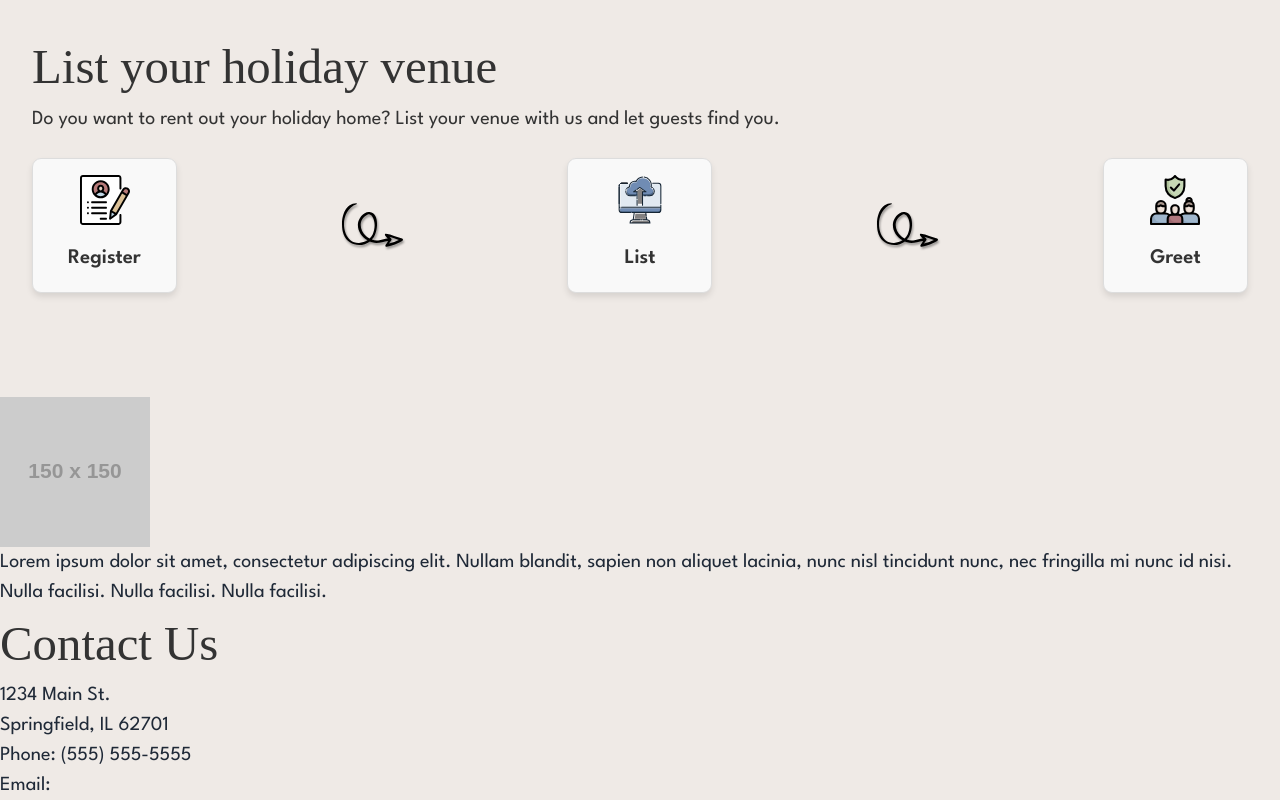
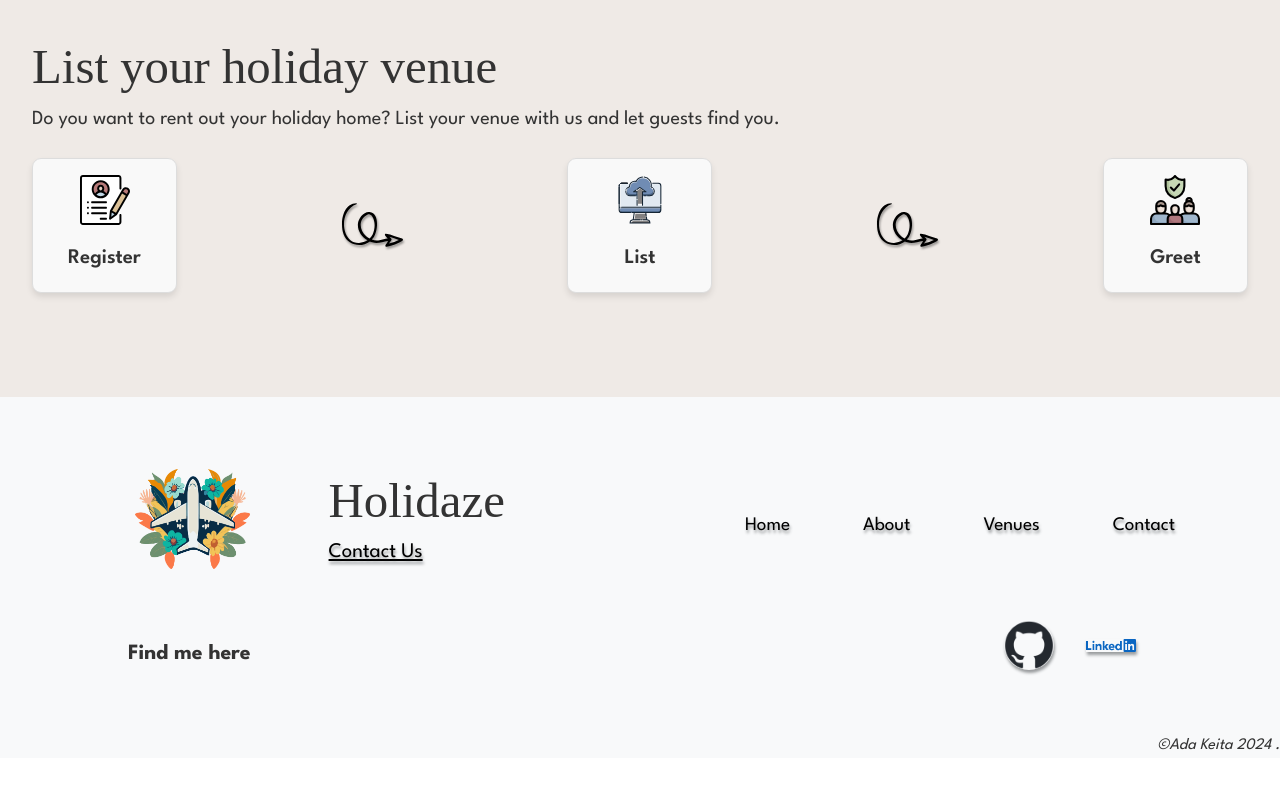
Before and after one commit to adakeita/holidaze, a React (Vite) app: page / in a window 1280 px wide. Shown: the part 2612-3412 px from the top of the page. After the commit the page ends 3370 px from the top, so only its background shows below. Built offline with nearby package versions, Linux system fonts and the light colour scheme; no server answers; a web font is replaced by a local one.

Commit message:
Footer complete

```diff
--- /dev/null
+++ b/src/components/Footer/footer.css
@@ -0,0 +1,172 @@
+FOOTER {
+    background-color: #f8f9fa;
+    padding: 2rem 0 0;
+    width: 100%;
+    height: 100%;
+}
+
+.FOOTER-CONTENT-LEFT {
+    width: 90%;
+    margin: 0 auto;
+    display: flex;
+    flex-direction: row;
+    justify-content: space-around;
+    align-items: flex-end;
+}
+
+.LOGO-WRAPPER_FOOTER {
+    width: 115px;
+}
+
+.CONTACT-LINK-wrapper_FOOTER {
+    transition: all 0.3s ease-in-out;
+}
+
+.CONTACT-LINK-wrapper_FOOTER:hover {
+    transform: scale(1.1);
+}
+
+.CONTACT-LINK_FOOTER {
+    font-size: 1.3rem;
+    text-decoration: underline;
+    text-shadow: 1px 3px 3px #23272970;
+}
+
+.CONTACT-LINK_FOOTER:hover {
+    transform: scale(1.1);
+    scale: 1.1;
+    transition: all 0.3s ease-in-out;
+}
+
+.FOOTER-CONTENT-MIDDLE {
+    width: 100%;
+    margin: 4rem 0 3rem;
+    display: flex;
+    flex-direction: row;
+    justify-content: center;
+    align-items: center;
+}
+
+.LINKS-LIST_FOOTER {
+    width: 90%;
+    display: flex;
+    justify-content: space-evenly;
+}
+
+.LINKS-LIST-ITEM_FOOTER {
+    font-size: 1.2rem;
+    margin: 1rem 0;
+    text-shadow: 1px 3px 3px #23272970;
+    transition: all 0.3s ease-in-out;
+}
+
+.FOOTER-CONTENT-RIGHT {
+    width: 90%;
+    margin: 0 auto;
+    display: flex;
+    flex-direction: column;
+    justify-content: center;
+    align-items: center;
+}
+
+.SOCIAL-WRAPPER {
+    display: flex;
+    justify-content: space-evenly;
+    width: 90%;
+}
+
+.SOCIAL-MEDIA-LINKS_FOOTER {
+    display: flex;
+    justify-content: space-evenly;
+    align-items: flex-end;
+    width: 100%;
+}
+
+.HEADER_RIGHT-FOOTER {
+    width: 80%;
+    margin: 1rem 0;
+    color: #333;
+}
+
+.SOCIAL-WRAPPER_FOOTER {
+    width: 90%;
+}
+
+.SOCIAL-MEDIA-LINK_FOOTER img {
+    width: 70px;
+    margin: 0 1rem;
+    transition: all 0.3s ease-in-out;
+}
+
+.SOCIAL-MEDIA-LINK_FOOTER img:hover {
+    transform: scale(1.1);
+}
+
+.GITHUB {
+    border-radius: 50%;
+    box-shadow: 1px 3px 3px #23272970;
+}
+
+.LINKDIN {
+    box-shadow: 1px 3px 3px #23272970;
+}
+
+.BOTTOM_FOOTER {
+    text-align: right;
+    margin-top: 3rem;
+    font-size: 1rem;
+}
+
+.BOTTOM_FOOTER p {
+    font-size: 1rem;
+    font-style: italic;
+    color: #333;
+}
+
+@media screen and (min-width: 768px) {
+    .FOOTER-CONTENT {
+        display: flex;
+        flex-direction: column;
+        align-items: center;
+    }
+
+    .DESKTOP-FLEX_FOOTER {
+        width: 100%;
+        display: flex;
+        justify-content: space-between;
+        align-items: center;
+    }
+
+    .FOOTER-CONTENT-LEFT {
+        width: 35%;
+    }
+
+    .FOOTER-CONTENT-MIDDLE {
+        width: 50%;
+    }
+
+    .FOOTER-CONTENT-RIGHT {
+        width: 80%;
+        margin: 1rem 0;
+        flex-direction: row;
+        align-items: flex-end;
+    }
+
+    .HEADER_RIGHT-FOOTER {
+        margin: 0;
+    }
+
+    .SOCIAL-WRAPPER_FOOTER {
+        display: flex;
+        align-items: center;
+    }
+
+    .SOCIAL-MEDIA-LINKS_FOOTER {
+        justify-content: flex-end;
+        align-items: center;
+    }
+
+    .SOCIAL-MEDIA-LINK_FOOTER img {
+        width: 50px;
+    }
+}
--- a/src/components/Footer/index.jsx
+++ b/src/components/Footer/index.jsx
@@ -1,30 +1,75 @@
+import FooterLogo from "../../assets/img/logo2.png";
+import Github from "../../assets/logos/github-mark.png";
+import LinkedIn from "../../assets/logos/LinkedIn-Blue-21@2x.png";
+import { Link } from "react-router-dom";
+import "./footer.css";
+
 const Footer = () => {
   return (
     <footer className="FOOTER">
       <div className="FOOTER-CONTENT">
-        <section className="FOOTER-CONTENT-LEFT">
-          <div className="LOGO-WRAPPER_FOOTER">
-            <img
-              src="https://via.placeholder.com/150"
-              alt="Logo"
-              className="LOGO_FOOTER"
-            />
+        <div className="DESKTOP-FLEX_FOOTER">
+          <section className="FOOTER-CONTENT-LEFT">
+            <div className="LOGO-WRAPPER_FOOTER">
+              <img src={FooterLogo} alt="Footer Logo" className="LOGO_FOOTER" />
+            </div>
+            <div className="HEADER-WRAPPER_FOOTER">
+              <h2 className="FOOTER-HEADER">Holidaze</h2>
+              <div className="CONTACT-LINK-WRAPPER_FOOTER">
+                <Link to="/contact" className="CONTACT-LINK_FOOTER">
+                  Contact Us
+                </Link>
+              </div>
+            </div>
+          </section>
+          <section className="FOOTER-CONTENT-MIDDLE">
+            <ul className="LINKS-LIST_FOOTER">
+              <li className="LINKS-LIST-ITEM_FOOTER">
+                <Link to="/" className="LINK_FOOTER">
+                  Home
+                </Link>
+              </li>
+              <li className="LINKS-LIST-ITEM_FOOTER">
+                <Link to="/about" className="LINK_FOOTER">
+                  About
+                </Link>
+              </li>
+              <li className="LINKS-LIST-ITEM_FOOTER">
+                <Link to="/venues" className="LINK_FOOTER">
+                  Venues
+                </Link>
+              </li>
+              <li className="LINKS-LIST-ITEM_FOOTER">
+                <Link to="/contact" className="LINK_FOOTER">
+                  Contact
+                </Link>
+              </li>
+            </ul>
+          </section>
+        </div>
+        <section className="FOOTER-CONTENT-RIGHT">
+          <h5 className="HEADER_RIGHT-FOOTER">Find me here</h5>
+          <div className="SOCIAL-WRAPPER_FOOTER">
+            <div className="SOCIAL-MEDIA-LINKS_FOOTER">
+              <a
+                href="https://github.com/adakeita"
+                className="SOCIAL-MEDIA-LINK_FOOTER"
+              >
+                <img className="GITHUB" src={Github} alt="Github" />
+              </a>
+              <a
+                href="https://www.linkedin.com/in/ada-mathilde-brakstad-keita-6828a122a/"
+                className="SOCIAL-MEDIA-LINK_FOOTER"
+              >
+                <img className="LINKDIN" src={LinkedIn} alt="LinkedIn" />
+              </a>
+            </div>
           </div>
-          <p className="FOOTER-TEXT">
-            Lorem ipsum dolor sit amet, consectetur adipiscing elit. Nullam
-            blandit, sapien non aliquet lacinia, nunc nisl tincidunt nunc, nec
-            fringilla mi nunc id nisi. Nulla facilisi. Nulla facilisi. Nulla
-            facilisi.
-          </p>
         </section>
-        <div className="FOOTER-CONTENT-RIGHT">
-          <h2 className="FOOTER-HEADER">Contact Us</h2>
-          <p className="FOOTER-TEXT">1234 Main St.</p>
-          <p className="FOOTER-TEXT">Springfield, IL 62701</p>
-          <p className="FOOTER-TEXT">Phone: (555) 555-5555</p>
-          <p className="FOOTER-TEXT">Email: </p>
-        </div>
       </div>
+      <section className="BOTTOM_FOOTER">
+        <p className="COPYRIGHT_FOOTER">©Ada Keita 2024 .</p>
+      </section>
     </footer>
   );
 };
--- a/src/components/SingleVenueCard/singlevenuecard.css
+++ b/src/components/SingleVenueCard/singlevenuecard.css
@@ -6,7 +6,7 @@
 
 .IMG_SINGLEVENUE {
     width: 100%;
-    height: 400px;
+    height: 500px;
     background-size: cover;
     background-position: center;
     position: relative;
@@ -21,12 +21,14 @@
     width: 100%;
     text-align: left;
     position: absolute;
+    filter: opacity(0.5);
     bottom: 0;
 }
 
 .IMG-INFO_SINGLEVENUE {
     width: 100%;
     height: 100%;
+    z-index: 99;
     display: flex;
     flex-direction: column;
     justify-content: space-between;
```
Also changed, not shown: src/assets/logos/LinkedIn-Blue-21@2x.png (added), src/assets/logos/github-mark.png (added).
